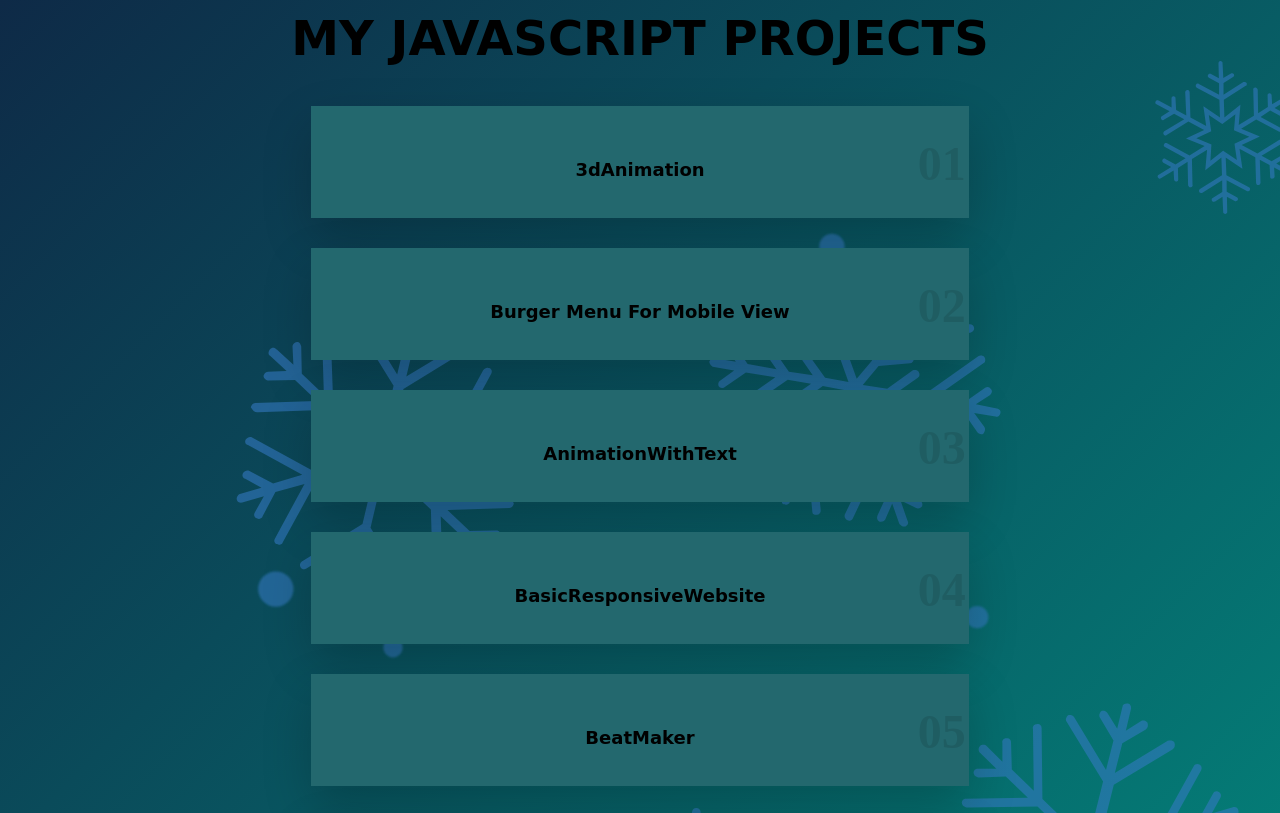
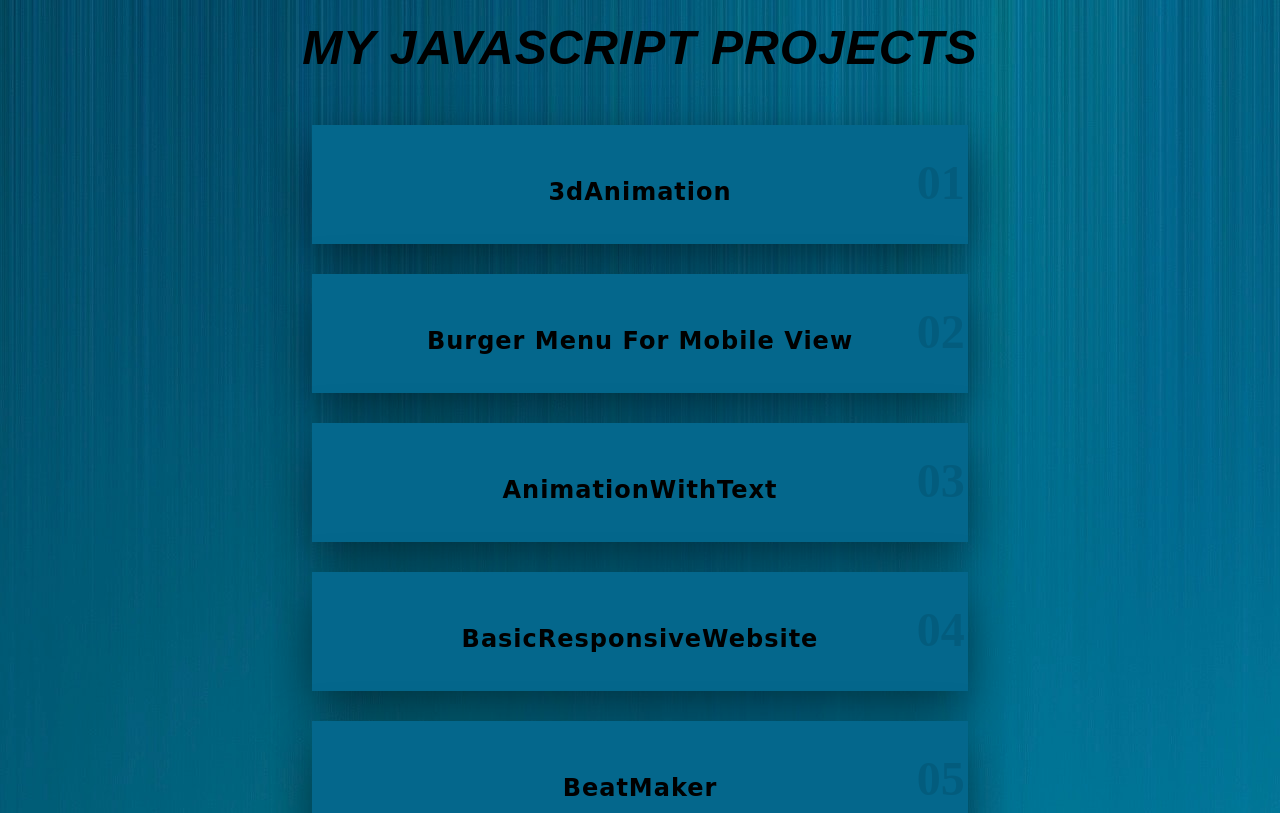
Before and after one commit to TheNinza/javascript-projects, a plain HTML site: page index.html in a window 1280 px wide. Shown: the top 813 px of the page. Drawn offline with Linux system fonts and the light colour scheme.

Commit message:
designing homepage

```diff
--- a/style.css
+++ b/style.css
@@ -9,13 +9,19 @@
   src: url("https://fonts.googleapis.com/css2?family=Italianno&display=swap");
 }
 
+@font-face {
+  font-family: "Poppins", sans-serif;
+  src: url("https://fonts.googleapis.com/css2?family=Poppins:ital,wght@1,100&display=swap");
+}
+
 body {
   display: flex;
   justify-content: center;
   align-items: center;
   min-height: 100vh;
-  background-image: url("./Snow.svg");
-  background-repeat: no-repeat center center fixed;
+  background-image: url("./image.jpg");
+  background-repeat: no-repeat;
+  background-attachment: fixed;
 }
 
 container {
@@ -31,8 +37,11 @@ container {
   text-align: center;
   justify-content: center;
   align-items: center;
-  padding: 10px;
-  font-family: "Italianno", cursive;
+  padding: 20px;
+  font-family: "Poppins", sans-serif;
+  font-style: italic;
+  font-weight: bold;
+  letter-spacing: 1px;
   font-size: 3em;
   color: black;
 }
@@ -41,12 +50,12 @@ container {
   position: relative;
   width: auto;
   height: auto;
-  background: #23686e;
+  background: #04678c;
   display: flex;
   justify-content: center;
   align-items: center;
   margin: 30px;
-  box-shadow: 0 20px 50px rgba(0, 0, 0, 0.2);
+  box-shadow: 0 20px 50px rgba(0, 0, 0, 0.5);
   overflow: hidden;
 }
 
@@ -71,6 +80,7 @@ container {
 .container .card .content {
   padding: 30px;
   text-align: center;
+  justify-content: center;
 }
 
 .container .card .content h2 {
@@ -94,7 +104,10 @@ container {
   margin-top: 15px;
   padding: 8px 15px;
   color: black;
-  font-size: large;
+  letter-spacing: 1px;
+  font-size: 1.5em;
+  text-align: center;
+  justify-content: center;
   font-family: "Italianno", cursive;
   font-weight: bold;
   text-decoration: none;
@@ -184,8 +197,3 @@ container {
     transform: translateY(100%);
   }
 }
-
-#particles-js {
-  width: 100%;
-  height: 100%;
-}
```
Also changed, not shown: Snow.svg (deleted), image.jpg (added).
